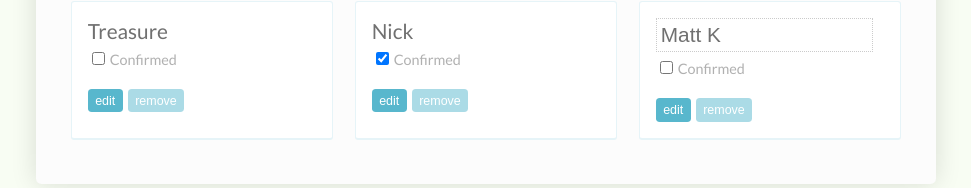
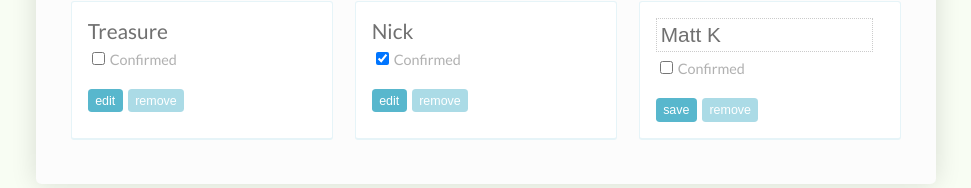
Before and after one commit to prusinskiPiotr/react-tutorial, a React (Create React App) app in the folder rsvp/: page / in a window 1280 px wide. Shown: the part 492-680 px from the top of the page, without its empty margins (154-1125 px from the left). Built offline with nearby package versions, Linux system fonts and the light colour scheme.

Commit message:
Allow users to edit and save guests names

```diff
--- a/rsvp/src/App.js
+++ b/rsvp/src/App.js
@@ -43,6 +43,19 @@
   toggleEditingAt = index =>
     this.toggleGuestPropertyAt("isEditing", index);
 
+  setNameAt = (name, indexToChange) =>
+    this.setState({
+      guests: this.state.guests.map((guest, index) => {
+        if (index === indexToChange){
+          return {
+            ...guest,
+            name
+          };
+        }
+        return guest;
+      })
+    });
+
   getTotalInvited = () => this.state.guests.length;
   // getAttendingGuests = () =>
   // getUnconfirmedGuests = () =>
@@ -86,6 +99,7 @@
           guests={this.state.guests}
           toggleConfirmationAt={this.toggleConfirmationAt}
           toggleEditingAt={this.toggleEditingAt}
+          setNameAt={this.setNameAt}
         />
 
       </div>
--- a/rsvp/src/Guest.js
+++ b/rsvp/src/Guest.js
@@ -5,7 +5,10 @@
 
 const Guest = props =>
     <li>
-        <GuestName isEditing={props.isEditing}>
+        <GuestName
+            isEditing={props.isEditing}
+            handleNameEdits={e => props.setName(e.target.value)}
+        >
             {props.name}
         </GuestName>
         <label>
@@ -15,7 +18,10 @@
             />
             Confirmed
         </label>
-        <button onClick={props.handleEditing}>edit</button>
+        <button onClick={props.handleEditing}>
+            {props.isEditing ? "save" : "edit"}
+        </button>
+
         <button>remove</button>
     </li>;
 
@@ -24,7 +30,8 @@
     isConfirmed: PropTypes.bool.isRequired,
     isEditing: PropTypes.bool.isRequired,
     handleConfirmation: PropTypes.func.isRequired,
-    handleEditing: PropTypes.func.isRequired
+    handleEditing: PropTypes.func.isRequired,
+    setName: PropTypes.func.isRequired,
 }
 
 export default Guest;
--- a/rsvp/src/GuestList.js
+++ b/rsvp/src/GuestList.js
@@ -13,6 +13,7 @@
             isEditing={guests.isEditing}
             handleConfirmation={() => props.toggleConfirmationAt(index)}
             handleEditing={() => props.toggleEditingAt(index)}
+            setName={text => props.setNameAt(text, index)}
         />
     )}
 </ul>;
@@ -21,6 +22,7 @@
     guests: PropTypes.array.isRequired,
     toggleConfirmationAt: PropTypes.func.isRequired,
     toggleEditingAt: PropTypes.func.isRequired,
+    setNameAt: PropTypes.func.isRequired,
 }
 
 export default GuestList;
--- a/rsvp/src/GuestName.js
+++ b/rsvp/src/GuestName.js
@@ -4,7 +4,11 @@
 const GuestName = props => {
     if (props.isEditing) {
         return (
-            <input type="text" value={props.children} />
+            <input
+                type="text"
+                value={props.children}
+                onChange={props.handleNameEdits}
+            />
         );
     }
     return (
@@ -16,6 +20,7 @@
 
 GuestName.propTypes = {
     isEditing: PropTypes.bool.isRequired,
+    handleNameEdits: PropTypes.func.isRequired,
 };
 
 export default GuestName;
```
